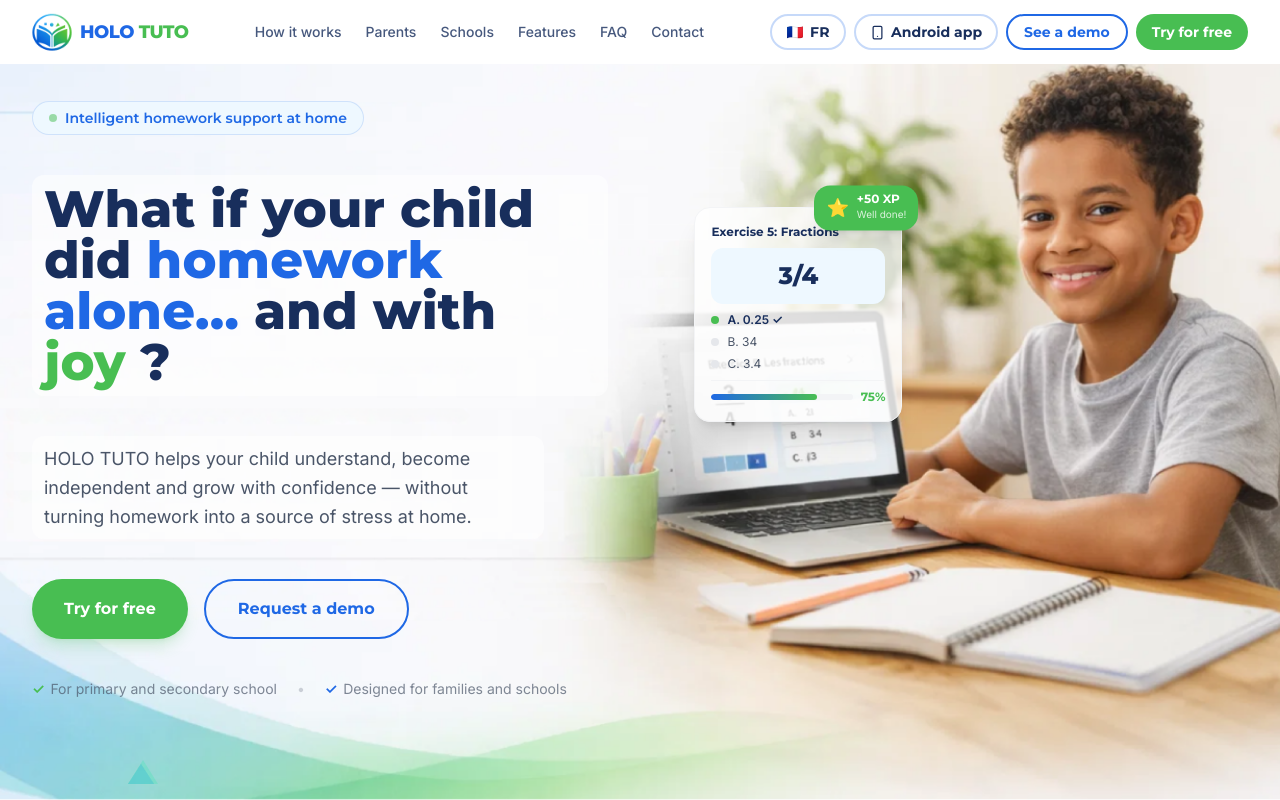
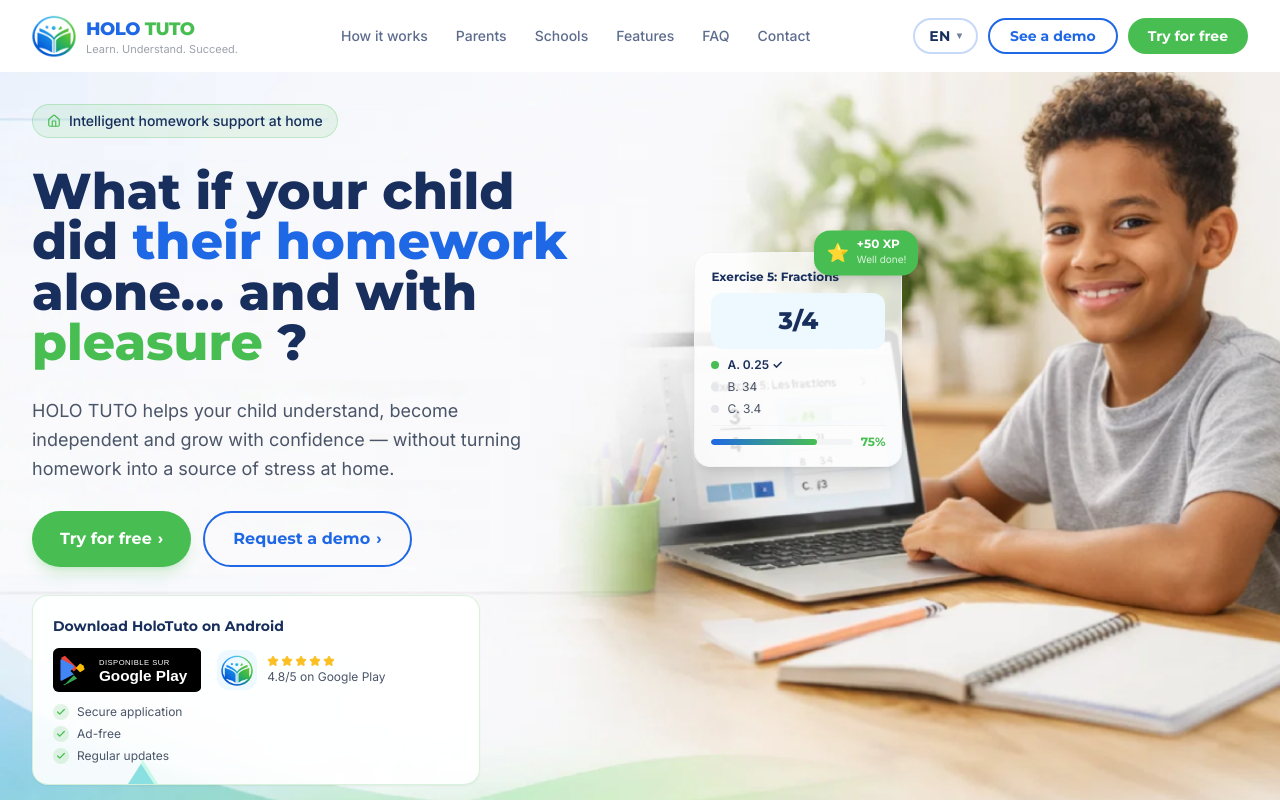
Before and after one commit to groupegisebs/holotuto-website, a React (Vite) app: page / in a window 1280 px wide. Shown: the top 800 px of the page. Built offline with nearby package versions, Linux system fonts and the light colour scheme.

Commit message:
feat: enhance LanguageSwitcher and HeroSection components with improved UI elements and translations for better user experience

```diff
--- a/components/LanguageSwitcher.jsx
+++ b/components/LanguageSwitcher.jsx
@@ -16,9 +16,9 @@
         border-ht-blue/25 text-ht-navy hover:border-ht-blue hover:bg-ht-light
         font-montserrat font-bold text-sm tracking-wide ${className}`}
     >
-      {/* Flag emoji + language code */}
-      <span className="text-sm leading-none">{current === 'fr' ? '🇬🇧' : '🇫🇷'}</span>
-      <span>{current === 'fr' ? 'EN' : 'FR'}</span>
+      {/* Affiche la langue courante (comme la maquette) */}
+      <span>{current === 'fr' ? 'FR' : 'EN'}</span>
+      <span className="text-[10px] opacity-60" aria-hidden="true">▾</span>
     </button>
   )
 }
--- a/components/Navbar.jsx
+++ b/components/Navbar.jsx
@@ -1,15 +1,12 @@
 import { useState, useEffect } from 'react'
 import { useTranslation } from 'react-i18next'
-import { Menu, X, Smartphone } from 'lucide-react'
+import { Menu, X } from 'lucide-react'
 import LanguageSwitcher from './LanguageSwitcher'
 import { useCalendly } from '../contexts/CalendlyContext'
 import { WEB_APP_URL, ANDROID_APP_URL } from '../constants/links'
 
 const navLinkClass =
-  'inline-flex items-center h-9 text-sm font-inter font-medium text-ht-navy/80 hover:text-ht-blue transition-colors whitespace-nowrap'
-
-const actionOutlineClass =
-  'inline-flex items-center justify-center gap-1.5 h-9 px-3.5 text-sm font-montserrat font-bold rounded-full border-2 border-ht-blue/25 text-ht-navy hover:border-ht-blue hover:bg-ht-light transition-all duration-200 whitespace-nowrap'
+  'inline-flex items-center h-9 text-sm font-inter font-medium text-ht-navy/70 hover:text-ht-blue transition-colors whitespace-nowrap'
 
 export default function Navbar() {
   const { t } = useTranslation()
@@ -40,11 +37,11 @@
           : 'bg-white'
       }`}
     >
-      <nav className="section-wrapper flex items-center h-16 gap-4 xl:gap-6">
+      <nav className="section-wrapper flex items-center h-[4.5rem] gap-4 xl:gap-8">
 
-        {/* Logo */}
-        <a href="#hero" className="flex items-center gap-2 flex-shrink-0">
-          <div className="w-10 h-10 rounded-full flex items-center justify-center">
+        {/* Logo + tagline (comme la maquette) */}
+        <a href="#hero" className="flex items-center gap-2.5 flex-shrink-0">
+          <div className="w-11 h-11 rounded-full flex items-center justify-center flex-shrink-0">
             <img
               src="/images/logo.svg"
               alt={t('nav.logo')}
@@ -52,14 +49,19 @@
               loading="lazy"
             />
           </div>
-          <span className="font-montserrat font-extrabold text-lg tracking-tight">
-            <span className="text-ht-blue">HOLO</span>
-            <span className="text-ht-green"> TUTO</span>
-          </span>
+          <div className="leading-tight">
+            <span className="font-montserrat font-extrabold text-lg tracking-tight block">
+              <span className="text-ht-blue">HOLO</span>
+              <span className="text-ht-green"> TUTO</span>
+            </span>
+            <span className="font-inter text-[11px] text-ht-text/55 hidden sm:block">
+              {t('nav.tagline')}
+            </span>
+          </div>
         </a>
 
-        {/* Desktop Nav — espacement uniforme */}
-        <div className="hidden lg:flex flex-1 items-center justify-center gap-5 xl:gap-6 min-w-0">
+        {/* Liens — espacement uniforme, centrés */}
+        <div className="hidden lg:flex flex-1 items-center justify-center gap-5 xl:gap-7 min-w-0">
           {navLinks.map((l) => (
             <a key={l.href} href={l.href} className={navLinkClass}>
               {l.label}
@@ -67,32 +69,22 @@
           ))}
         </div>
 
-        {/* Desktop actions — même hauteur h-9, même gap */}
-        <div className="hidden lg:flex items-center gap-2 flex-shrink-0">
+        {/* Actions : langue + 2 CTA (Android est dans le hero) */}
+        <div className="hidden lg:flex items-center gap-2.5 flex-shrink-0">
           <LanguageSwitcher />
-          <a
-            href={ANDROID_APP_URL}
-            target="_blank"
-            rel="noopener noreferrer"
-            className={actionOutlineClass}
-          >
-            <Smartphone size={15} aria-hidden="true" />
-            {t('nav.downloadAndroid')}
-          </a>
-          <button onClick={openModal} className="btn-secondary h-9 px-4 text-sm">
+          <button onClick={openModal} className="btn-secondary h-9 px-5 text-sm">
             {t('nav.seeDemo')}
           </button>
           <a
             href={WEB_APP_URL}
             target="_blank"
             rel="noopener noreferrer"
-            className="btn-primary h-9 px-4 text-sm"
+            className="btn-primary h-9 px-5 text-sm"
           >
             {t('nav.tryFree')}
           </a>
         </div>
 
-        {/* Mobile: Language Switcher + hamburger */}
         <div className="lg:hidden flex items-center gap-2 ml-auto">
           <LanguageSwitcher />
           <button
@@ -105,7 +97,6 @@
         </div>
       </nav>
 
-      {/* Mobile drawer */}
       {open && (
         <div className="lg:hidden bg-white border-t border-gray-100 px-4 py-5 space-y-1 shadow-lg">
           {navLinks.map((l) => (
@@ -124,9 +115,8 @@
               target="_blank"
               rel="noopener noreferrer"
               onClick={() => setOpen(false)}
-              className={`${actionOutlineClass} w-full`}
+              className="inline-flex items-center justify-center h-11 text-sm font-montserrat font-bold rounded-full border-2 border-ht-blue/25 text-ht-navy hover:bg-ht-light transition-colors w-full"
             >
-              <Smartphone size={15} aria-hidden="true" />
               {t('nav.downloadAndroid')}
             </a>
             <button
--- a/locales/en.json
+++ b/locales/en.json
@@ -9,19 +9,26 @@
     "contact": "Contact",
     "seeDemo": "See a demo",
     "tryFree": "Try for free",
-    "downloadAndroid": "Android app"
+    "downloadAndroid": "Android app",
+    "tagline": "Learn. Understand. Succeed."
   },
   "hero": {
     "eyebrow": "Intelligent homework support at home",
     "h1_part1": "What if your child did",
-    "h1_blue": "homework alone…",
-    "h1_part2": "and with",
-    "h1_green": "joy",
+    "h1_blue": "their homework",
+    "h1_part2": "alone… and with",
+    "h1_green": "pleasure",
     "subtitle": "HOLO TUTO helps your child understand, become independent and grow with confidence — without turning homework into a source of stress at home.",
     "cta_try": "Try for free",
     "cta_demo": "Request a demo",
     "badge_level": "For primary and secondary school",
     "badge_families": "Designed for families and schools",
+    "android_title": "Download HoloTuto on Android",
+    "android_rating": "4.8/5 on Google Play",
+    "android_point1": "Secure application",
+    "android_point2": "Ad-free",
+    "android_point3": "Regular updates",
+    "android_play_aria": "Download HoloTuto on Google Play",
     "mockup_exercise": "Exercise 5: Fractions",
     "mockup_progression": "Progress",
     "xp_label": "+50 XP",
--- a/sections/HeroSection.jsx
+++ b/sections/HeroSection.jsx
@@ -1,6 +1,7 @@
 import { useTranslation } from 'react-i18next'
+import { Home, Star, Check } from 'lucide-react'
 import { useCalendly } from '../contexts/CalendlyContext'
-import { WEB_APP_URL } from '../constants/links'
+import { WEB_APP_URL, ANDROID_APP_URL } from '../constants/links'
 
 const ScreenMockup = ({ t }) => (
   <div className="bg-white/80 rounded-2xl shadow-xl p-4 w-52 text-left border border-gray-100">
@@ -43,63 +44,124 @@
   </div>
 )
 
+const GooglePlayBadge = () => (
+  <svg viewBox="0 0 155 46" className="h-11 w-auto" aria-hidden="true">
+    <rect width="155" height="46" rx="6" fill="#000" />
+    <path fill="#EA4335" d="M12.5 8.2l12.8 12.8-3.5 3.5L9 11.7c-.6-.6-.4-1.5.4-1.9l3.1-1.6z" />
+    <path fill="#FBBC04" d="M32.2 18.5l-3.9-2.2-4.5 4.5 4.5 4.5 3.9-2.2c1.1-.6 1.1-2.2 0-2.8v-1.8z" />
+    <path fill="#34A853" d="M12.5 37.8l9.3-9.3 3.5 3.5-12.8 6.8c-.8.4-1.6-.3-1.4-1.2l1.4.2z" />
+    <path fill="#4285F4" d="M21.8 18.5L9.1 11.8c-.6-.3-1.3.1-1.3.8v20.8c0 .7.7 1.1 1.3.8l12.7-6.7-3.5-3.5 3.5-3.5z" />
+    <text x="48" y="18" fill="#fff" fontFamily="Arial,sans-serif" fontSize="8" letterSpacing="0.5">DISPONIBLE SUR</text>
+    <text x="48" y="34" fill="#fff" fontFamily="Arial,sans-serif" fontSize="16" fontWeight="700">Google Play</text>
+  </svg>
+)
+
 export default function HeroSection() {
   const { t } = useTranslation()
   const { openModal } = useCalendly()
 
+  const androidPoints = [
+    t('hero.android_point1'),
+    t('hero.android_point2'),
+    t('hero.android_point3'),
+  ]
+
   return (
     <section
       id="hero"
-      className="relative pt-20 pb-0 w-full h-full object-contain bg-no-repeat bg-center bg-cover relative"
+      className="relative pt-[4.5rem] pb-0 w-full bg-no-repeat bg-center bg-cover"
       style={{
         backgroundImage: 'url(/images/section1_img0.svg)',
       }}
     >
+      <div className="section-wrapper">
+        <div className="grid grid-cols-1 lg:grid-cols-2 gap-10 xl:gap-16 items-center min-h-[calc(100vh-4.5rem)] pb-16 pt-8">
 
-      <div className="section-wrapper">
-        <div className="grid grid-cols-1 lg:grid-cols-2 gap-10 xl:gap-16 items-center min-h-[calc(100vh-5rem)] pb-20">
-
-          {/* Texte */}
-          <div className="space-y-10 order-1 lg:order-1">
-            <div className="eyebrow">
-              <span className="w-2 h-2 rounded-full bg-ht-green animate-pulse" />
-              {t('hero.eyebrow')}
+          {/* Colonne texte */}
+          <div className="space-y-7 order-1">
+            <div className="inline-flex items-center gap-2 rounded-full bg-ht-green/10 border border-ht-green/25 px-3.5 py-1.5">
+              <Home size={14} className="text-ht-green flex-shrink-0" aria-hidden="true" />
+              <span className="font-inter text-xs sm:text-sm font-medium text-ht-navy">
+                {t('hero.eyebrow')}
+              </span>
             </div>
 
-            <h1 className="section-title text-4xl md:text-5xl lg:text-[3rem] xl:text-[3.2rem] bg-white/60 rounded-xl px-3 py-2">
+            <h1 className="section-title text-4xl md:text-5xl lg:text-[2.9rem] xl:text-[3.15rem]">
               {t('hero.h1_part1')}{' '}
               <span className="text-ht-blue">{t('hero.h1_blue')}</span>
               {' '}{t('hero.h1_part2')}{' '}
               <span className="text-ht-green">{t('hero.h1_green')}</span>&nbsp;?
             </h1>
 
-            <p className="section-subtitle max-w-lg bg-white/60 rounded-xl px-3 py-2">{t('hero.subtitle')}</p>
+            <p className="section-subtitle max-w-lg">{t('hero.subtitle')}</p>
 
-            <div className="flex flex-col sm:flex-row gap-4">
-              <a href={WEB_APP_URL} target="_blank" rel="noopener noreferrer" className="btn-primary px-8 py-4 text-base shadow-lg shadow-ht-green/20">
+            <div className="flex flex-col sm:flex-row gap-3">
+              <a
+                href={WEB_APP_URL}
+                target="_blank"
+                rel="noopener noreferrer"
+                className="btn-primary px-7 py-3.5 text-base shadow-lg shadow-ht-green/20"
+              >
                 {t('hero.cta_try')}
+                <span className="ml-1.5" aria-hidden="true">›</span>
               </a>
-              <button onClick={openModal} className="btn-secondary px-8 py-4 text-base">
+              <button onClick={openModal} className="btn-secondary px-7 py-3.5 text-base">
                 {t('hero.cta_demo')}
+                <span className="ml-1.5" aria-hidden="true">›</span>
               </button>
             </div>
 
-            <div className="flex flex-wrap gap-x-5 gap-y-1 text-sm font-inter text-ht-text/70">
-              <span className="flex items-center gap-1.5">
-                <span className="text-ht-green font-bold">✓</span>
-                {t('hero.badge_level')}
-              </span>
-              <span className="hidden sm:inline text-ht-text/25">•</span>
-              <span className="flex items-center gap-1.5">
-                <span className="text-ht-blue font-bold">✓</span>
-                {t('hero.badge_families')}
-              </span>
+            {/* Carte Google Play (maquette) */}
+            <div className="rounded-2xl border border-ht-green/20 bg-white/90 backdrop-blur-sm p-4 sm:p-5 shadow-sm max-w-md">
+              <p className="font-montserrat font-bold text-ht-navy text-sm mb-3">
+                {t('hero.android_title')}
+              </p>
+
+              <div className="flex flex-wrap items-center gap-4 mb-3">
+                <a
+                  href={ANDROID_APP_URL}
+                  target="_blank"
+                  rel="noopener noreferrer"
+                  className="inline-flex hover:opacity-90 transition-opacity"
+                  aria-label={t('hero.android_play_aria')}
+                >
+                  <GooglePlayBadge />
+                </a>
+
+                <div className="flex items-center gap-2.5">
+                  <img
+                    src="/images/logo.svg"
+                    alt=""
+                    className="w-10 h-10 rounded-xl object-contain bg-ht-light p-1"
+                  />
+                  <div>
+                    <div className="flex items-center gap-0.5 text-amber-400" aria-hidden="true">
+                      {[1, 2, 3, 4, 5].map((n) => (
+                        <Star key={n} size={12} fill="currentColor" />
+                      ))}
+                    </div>
+                    <p className="font-inter text-xs text-ht-text mt-0.5">
+                      {t('hero.android_rating')}
+                    </p>
+                  </div>
+                </div>
+              </div>
+
+              <ul className="space-y-1.5">
+                {androidPoints.map((point) => (
+                  <li key={point} className="flex items-center gap-2 font-inter text-xs text-ht-text">
+                    <span className="inline-flex items-center justify-center w-4 h-4 rounded-full bg-ht-green/15 text-ht-green flex-shrink-0">
+                      <Check size={10} strokeWidth={3} aria-hidden="true" />
+                    </span>
+                    {point}
+                  </li>
+                ))}
+              </ul>
             </div>
           </div>
 
           {/* Visuel */}
-          <div className="relative order-2 lg:order-2 min-h-[28rem]">
-            {/* Positioned over the laptop screen in the background SVG */}
+          <div className="relative order-2 min-h-[28rem]">
             <div className="absolute bottom-[45%] right-[60%]">
               <div className="relative">
                 <XPBadge t={t} />
```
Also changed, not shown: locales/fr.json (+10 -3 lines), 2 other files (tests, documents, lock files or other folders).
